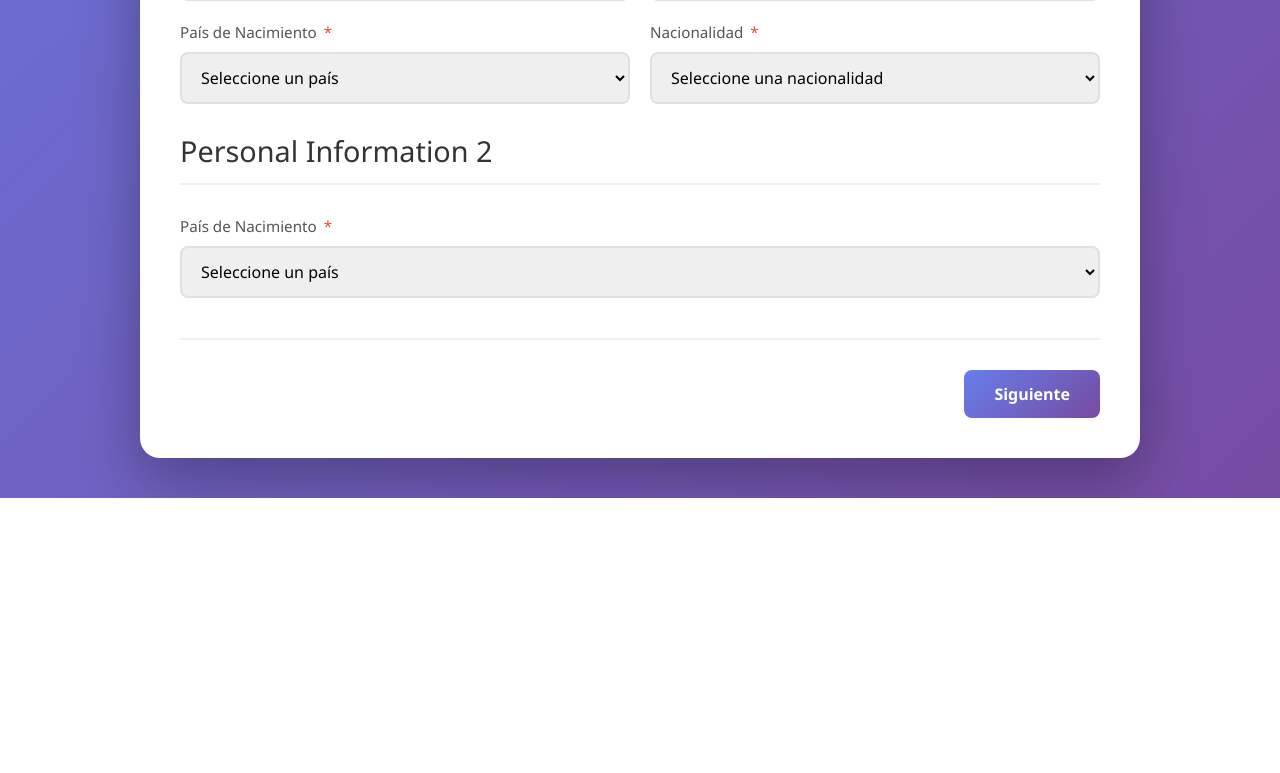
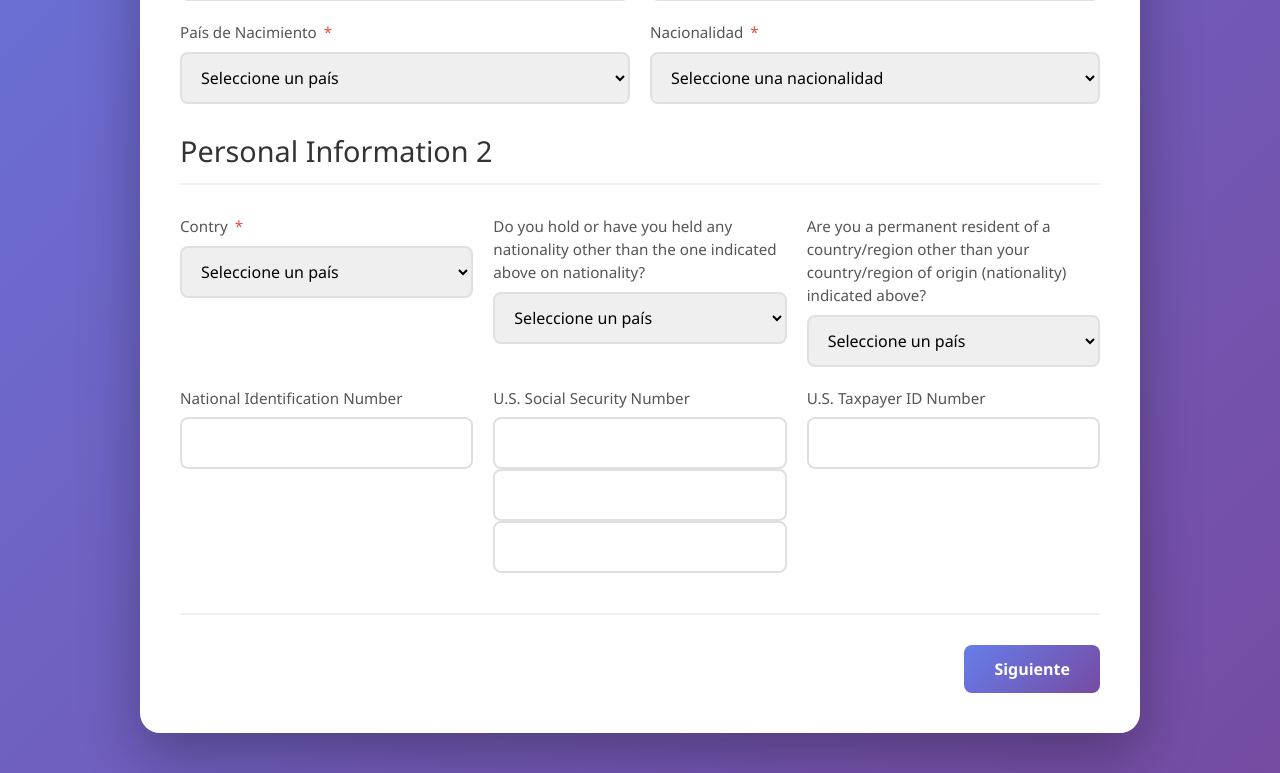
Before and after one commit to YattoSys/visas, a Flask app: page /form in a window 1280 px wide. Shown: the part 966-1739 px from the top of the page. Before the commit the page ends 1464 px from the top, so only its background shows below. Run offline with Flask 3, Linux system fonts and the light colour scheme; some libraries are stand-ins or nearby versions.

Commit message:
Finish the section 1

```diff
--- a/app/templates/form/form.html
+++ b/app/templates/form/form.html
@@ -179,7 +179,7 @@
                 <div class="form-section">
                     <div class="form-row">
                         <div class="form-group">
-                            <label for="countryOfBirth">País de Nacimiento <span class="required">*</span></label>
+                            <label for="countryOfBirth">Contry <span class="required">*</span></label>
                             <select id="countryOfBirth" name="countryOfBirth" required>
                                 <option value="">Seleccione un país</option>
                                 <option value="MX">México</option>
@@ -191,6 +191,50 @@
                                 <option value="PE">Perú</option>
                                 <option value="CL">Chile</option>
                             </select>
+                        </div>
+                        <div class="form-group">
+                            <label for="contry-2s"> Do you hold or have you held any nationality other than the one indicated above on nationality? </label>
+                            <select id="countryOfBirth" name="countryOfBirth" required>
+                                <option value="">Seleccione un país</option>
+                                <option value="MX">México</option>
+                                <option value="US">Estados Unidos</option>
+                                <option value="CA">Canadá</option>
+                                <option value="ES">España</option>
+                                <option value="AR">Argentina</option>
+                                <option value="CO">Colombia</option>
+                                <option value="PE">Perú</option>
+                                <option value="CL">Chile</option>
+                            </select>
+                        </div>
+                        <div class="form-group">
+                            <label for="second-nationality">Are you a permanent resident of a country/region other than your country/region of origin (nationality) indicated above? </label>
+                            <select id="countryOfBirth" name="countryOfBirth" required>
+                                <option value="">Seleccione un país</option>
+                                <option value="MX">México</option>
+                                <option value="US">Estados Unidos</option>
+                                <option value="CA">Canadá</option>
+                                <option value="ES">España</option>
+                                <option value="AR">Argentina</option>
+                                <option value="CO">Colombia</option>
+                                <option value="PE">Perú</option>
+                                <option value="CL">Chile</option>
+                            </select>
+                        </div>
+                    </div>
+                    <div class="form-row">
+                        <div class="form-group">
+                            <label for="id">National Identification Number</label>
+                            <input type="text" id="id" name="id">
+                        </div>
+                        <div class="form-group">
+                            <label for="ssn">U.S. Social Security Number</label>
+                            <input type="text" id="ssn" name="ssn">
+                            <input type="text">
+                            <input type="text">
+                        </div>
+                        <div class="form-group">
+                            <label for="tin">U.S. Taxpayer ID Number</label>
+                            <input type="text" id="tin" name="tin">
                         </div>
                     </div>
                 </div>
```
